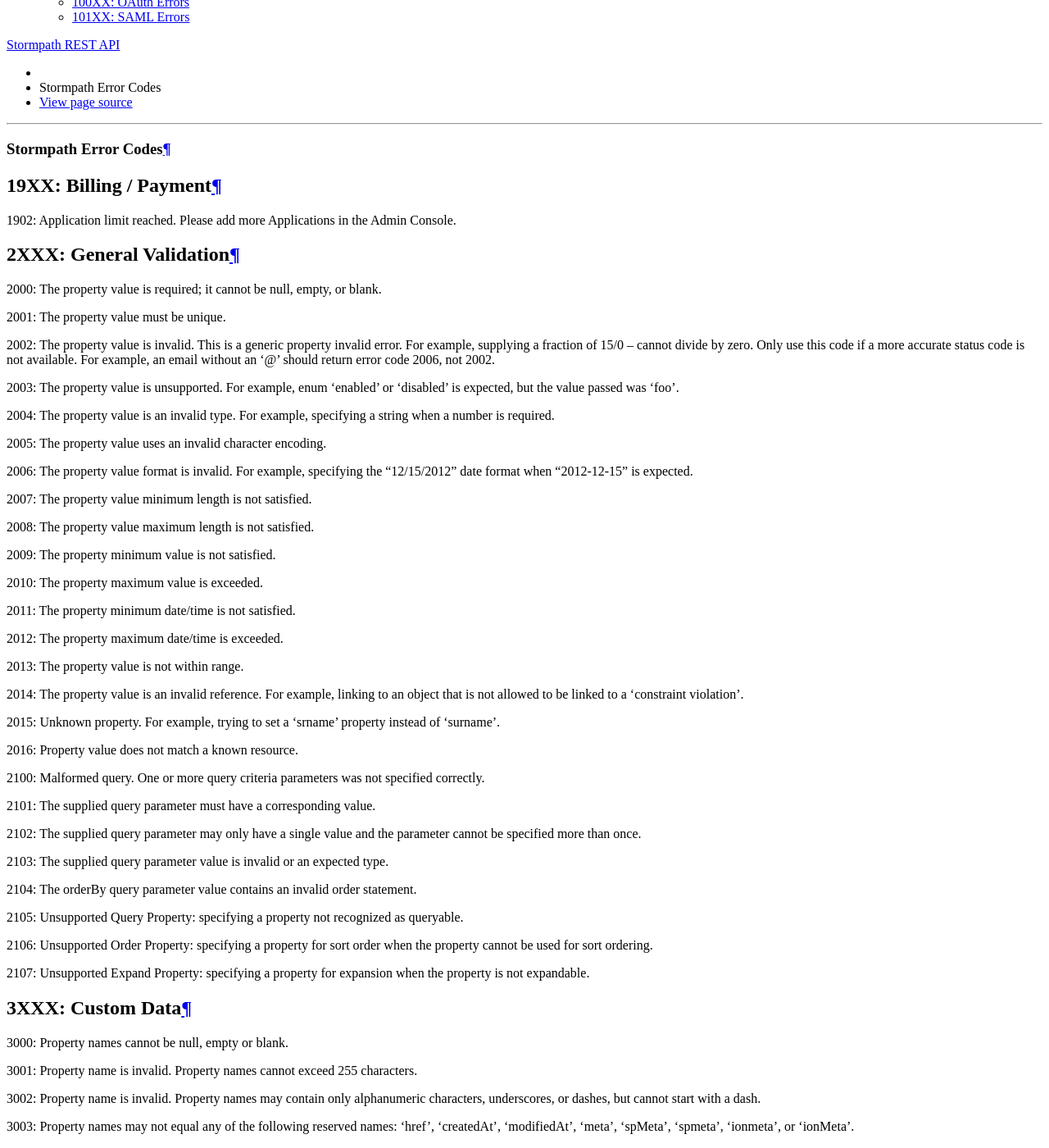
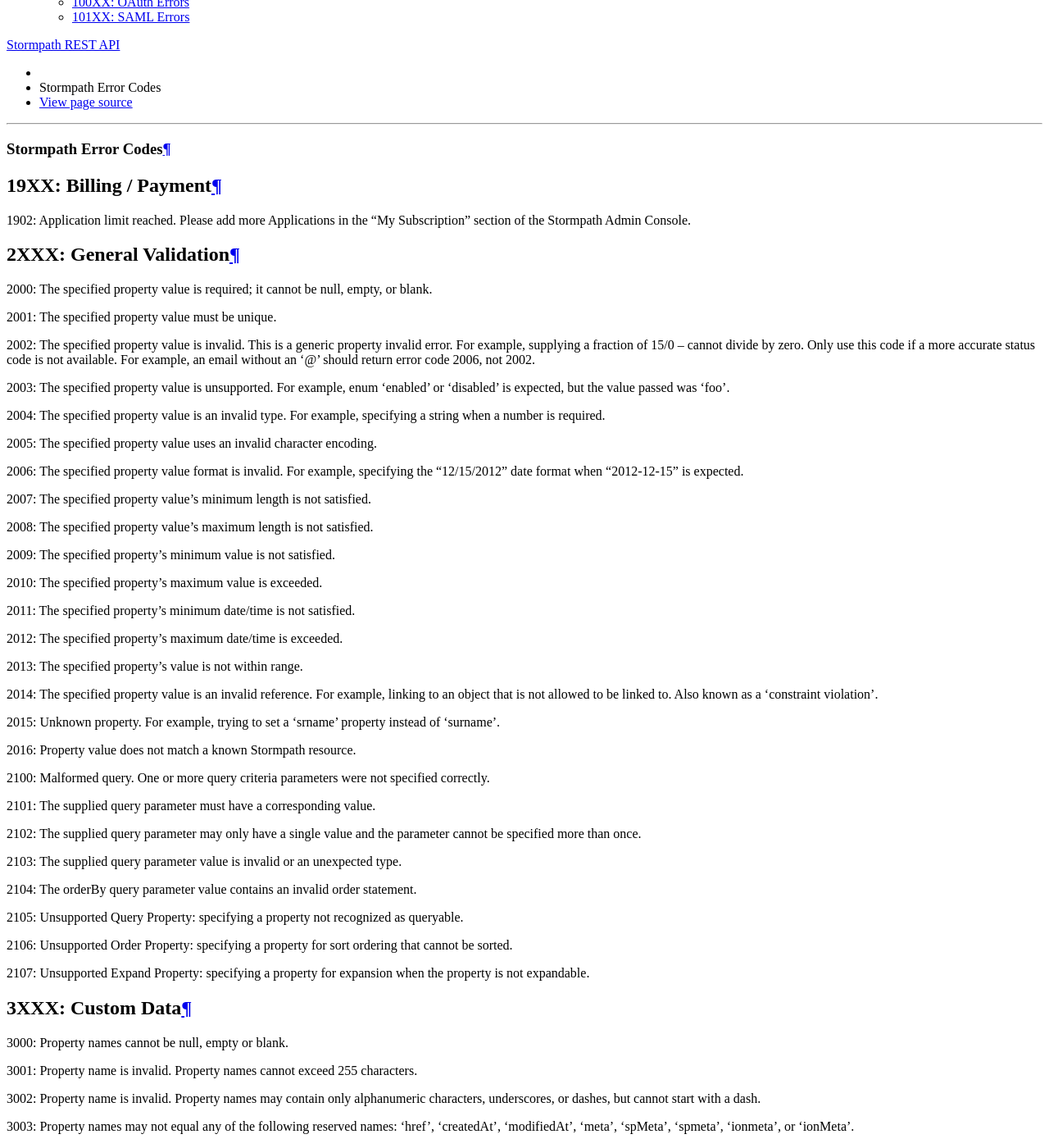
Before and after one commit to stormpath/stormpath-documentation, a Sphinx documentation site: the page built from source/errors.rst, in a window 1280 px wide and 1400 px high, scrolled down 429 px. Shown: the whole window at 82% size. Built offline with Sphinx 7.4.7 and the Read the Docs theme 2.0.0, drawn with Linux system fonts in a browser that asks for light colours; some of the changed text lies outside the part shown.

Commit message:
Fixing up errors page

```diff
--- a/source/errors.rst
+++ b/source/errors.rst
@@ -7,58 +7,58 @@
 19XX: Billing / Payment
 =======================
 
-1902: Application limit reached. Please add more Applications in the Admin Console.
+1902: Application limit reached. Please add more Applications in the "My Subscription" section of the Stormpath Admin Console.
 
 2XXX: General Validation
 ========================
 
-2000: The property value is required; it cannot be null, empty, or blank.
+2000: The specified property value is required; it cannot be null, empty, or blank.
 
-2001: The property value must be unique.
+2001: The specified property value must be unique.
 
-2002: The property value is invalid. This is a generic property invalid error. For example, supplying a fraction of 15/0 – cannot divide by zero. Only use this code if a more accurate status code is not available. For example, an email without an ‘@’ should return error code 2006, not 2002.
+2002: The specified property value is invalid. This is a generic property invalid error. For example, supplying a fraction of 15/0 – cannot divide by zero. Only use this code if a more accurate status code is not available. For example, an email without an ‘@’ should return error code 2006, not 2002.
 
-2003: The property value is unsupported. For example, enum ‘enabled’ or ‘disabled’ is expected, but the value passed was ‘foo’.
+2003: The specified property value is unsupported. For example, enum ‘enabled’ or ‘disabled’ is expected, but the value passed was ‘foo’.
 
-2004: The property value is an invalid type. For example, specifying a string when a number is required.
+2004: The specified property value is an invalid type. For example, specifying a string when a number is required.
 
-2005: The property value uses an invalid character encoding.
+2005: The specified property value uses an invalid character encoding.
 
-2006: The property value format is invalid. For example, specifying the “12/15/2012” date format when “2012-12-15” is expected.
+2006: The specified property value format is invalid. For example, specifying the “12/15/2012” date format when “2012-12-15” is expected.
 
-2007: The property value minimum length is not satisfied.
+2007: The specified property value's minimum length is not satisfied.
 
-2008: The property value maximum length is not satisfied.
+2008: The specified property value's maximum length is not satisfied.
 
-2009: The property minimum value is not satisfied.
+2009: The specified property's minimum value is not satisfied.
 
-2010: The property maximum value is exceeded.
+2010: The specified property's maximum value is exceeded.
 
-2011: The property minimum date/time is not satisfied.
+2011: The specified property's minimum date/time is not satisfied.
 
-2012: The property maximum date/time is exceeded.
+2012: The specified property's maximum date/time is exceeded.
 
-2013: The property value is not within range.
+2013: The specified property's value is not within range.
 
-2014: The property value is an invalid reference. For example, linking to an object that is not allowed to be linked to a ‘constraint violation’.
+2014: The specified property value is an invalid reference. For example, linking to an object that is not allowed to be linked to. Also known as a ‘constraint violation’.
 
 2015: Unknown property. For example, trying to set a ‘srname’ property instead of ‘surname’.
 
-2016: Property value does not match a known resource.
+2016: Property value does not match a known Stormpath resource.
 
-2100: Malformed query. One or more query criteria parameters was not specified correctly.
+2100: Malformed query. One or more query criteria parameters were not specified correctly.
 
 2101: The supplied query parameter must have a corresponding value.
 
 2102: The supplied query parameter may only have a single value and the parameter cannot be specified more than once.
 
-2103: The supplied query parameter value is invalid or an expected type.
+2103: The supplied query parameter value is invalid or an unexpected type.
 
 2104: The orderBy query parameter value contains an invalid order statement.
 
 2105: Unsupported Query Property: specifying a property not recognized as queryable.
 
-2106: Unsupported Order Property: specifying a property for sort order when the property cannot be used for sort ordering.
+2106: Unsupported Order Property: specifying a property for sort ordering that cannot be sorted.
 
 2107: Unsupported Expand Property: specifying a property for expansion when the property is not expandable.
 
@@ -73,35 +73,35 @@
 
 3003: Property names may not equal any of the following reserved names: ‘href’, 'createdAt’, 'modifiedAt’, ‘meta’, ‘spMeta’, ‘spmeta’, ‘ionmeta’, or ‘ionMeta’.
 
-3004: Property value exceeded maximum size. The value exceeds the maximum storage size limit of 10 MB per customData resource.
+3004: Property value exceeds maximum size. The value exceeds the maximum storage size limit of 10 MB per customData resource.
 
 4XXX: Tenant
 ============
 
 4001: Your Stormpath Tenant owner Account cannot be deleted.
 
-4002: Your Stormpath Tenant owner account’s status cannot be modified.
+4002: Your Stormpath Tenant owner Account’s status cannot be modified.
 
 5XXX: Application
 =================
 
-5010: The specified Directory name is already in use by another Directory and cannot be used to auto-create a Directory for the new application. Please choose a different Directory name for the auto-created Directory.
+5010: The specified Directory name is already in use by another Directory and cannot be used to auto-create a Directory for the new Application. Please choose a different Directory name for the auto-created Directory.
 
-5100: The Account storage location is unspecified.
+5100: The Account Store is unspecified.
 
-5101: The Account storage location is disabled.
+5101: The Account Store is disabled.
 
-5102: The Group storage location is unspecified.
+5102: The Group Store is unspecified.
 
-5103: This application’s default storage location for new Groups is disabled. New Groups cannot be added to disabled directories.
+5103: This Application’s default storage location for new Groups is disabled. New Groups cannot be added to disabled Directories.
 
 5104: The specified Account store is already mapped to that Application. Please choose another Group or Directory.
 
-5106: The specified Directory Account store is a read-only mirror of an externally managed Directory. It cannot be used to directly store new accounts.
+5106: The specified Directory Account Store is a read-only mirror of an externally managed Directory. It cannot be used to directly store new Accounts.
 
-5108: The specified Group Account store is a read-only mirror of an externally managed Group. It cannot be used to directly store new accounts.
+5108: The specified Group Account store is a read-only mirror of an externally managed Group. It cannot be used to directly store new Accounts.
 
-5110: The specified Directory Account store is a read-only mirror of an externally managed Directory. It cannot be used to directly store new Groups.
+5110: The specified Directory Account Store is a read-only mirror of an externally managed Directory. It cannot be used to directly store new Groups.
 
 5112: Specifying a Group as a defaultGroupStore is not currently supported.
 
@@ -112,7 +112,7 @@
 
 6100: The Directory does not allow creation of new accounts or Groups.
 
-6101: The account’s Directory is not enabled for the verification email workflow.
+6101: The Account’s Directory is not enabled for the verification email workflow.
 
 6201: This Directory cannot be converted to an external provider Directory.
 
```
